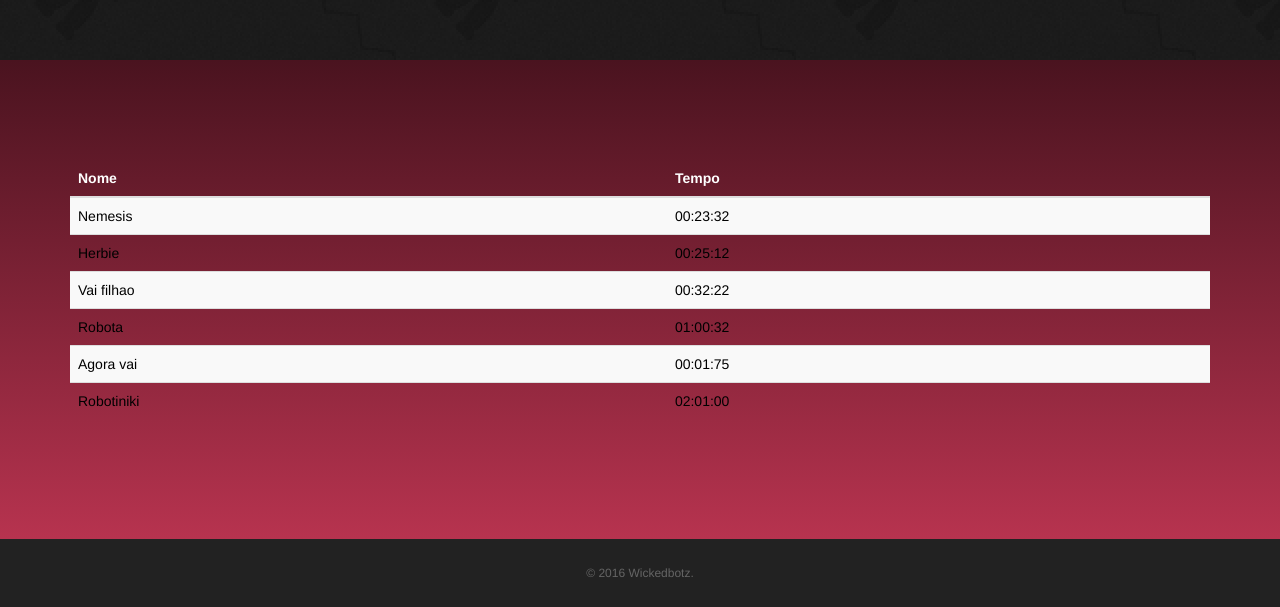
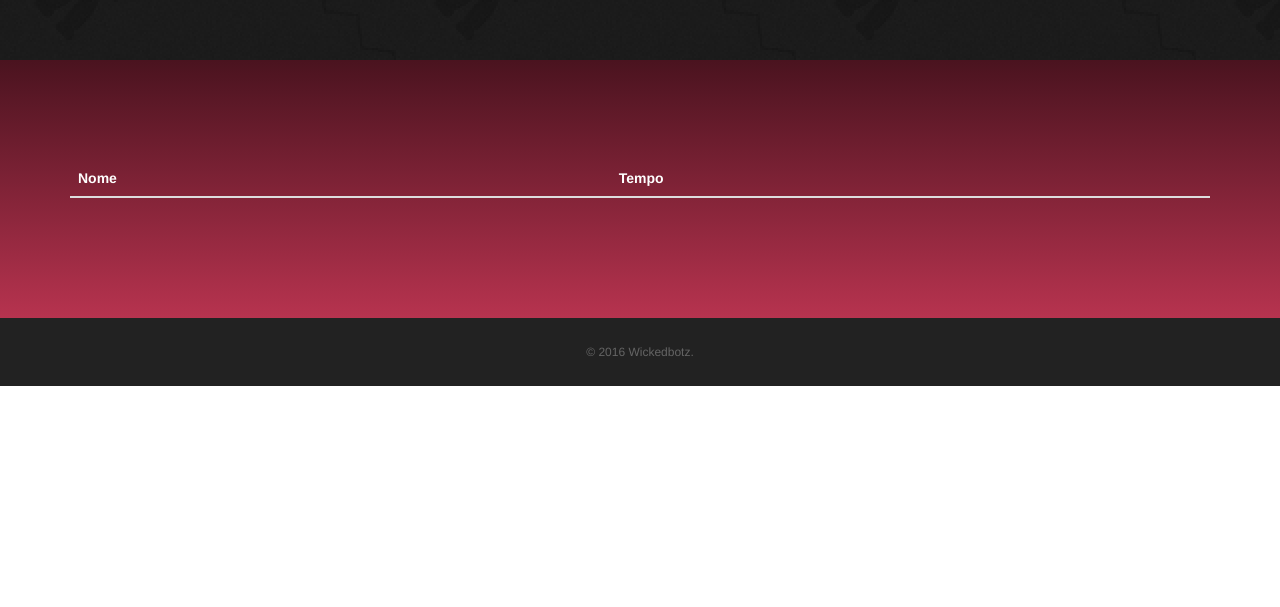
Before and after one commit to WickedBotz/CronometroIOT, a website: page Cronometro App/index.html in a window 1280 px wide. Shown: the part 740-1347 px from the top of the page. After the commit the page ends 1126 px from the top, so only its background shows below. Drawn offline with nearby package versions, Linux system fonts and the light colour scheme; a web font is replaced by a local one.

Commit message:
Update index.html

```diff
--- a/Cronometro App/index.html
+++ b/Cronometro App/index.html
@@ -161,30 +161,7 @@ color: #000;
                           </tr>
                         </thead>
                         <tbody style="color:black">
-                          <tr>
-                            <td>Nemesis</td>
-                            <td>00:23:32</td>
-                          </tr>
-                          <tr>
-                            <td>Herbie</td>
-                            <td>00:25:12</td>
-                          </tr>
-                          <tr>
-                            <td>Vai filhao</td>
-                            <td>00:32:22</td>
-                          </tr>
-                          <tr>
-                            <td>Robota</td>
-                            <td>01:00:32</td>
-                          </tr>
-                          <tr>
-                            <td>Agora vai</td>
-                            <td>00:01:75</td>
-                          </tr>
-                          <tr>
-                            <td>Robotiniki</td>
-                            <td>02:01:00</td>
-                          </tr>
+
                       </tbody>
                       </table>
                 </div>
```
